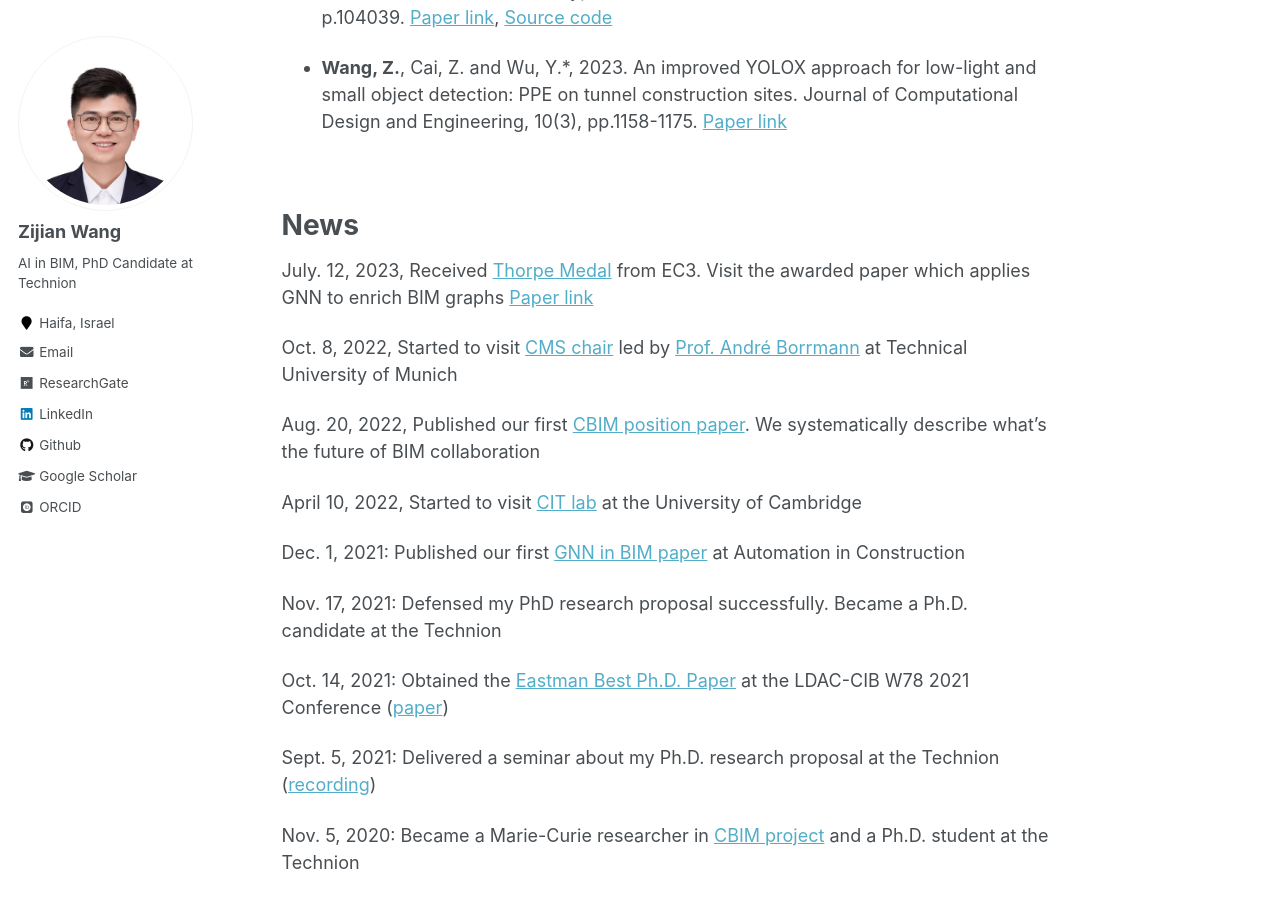
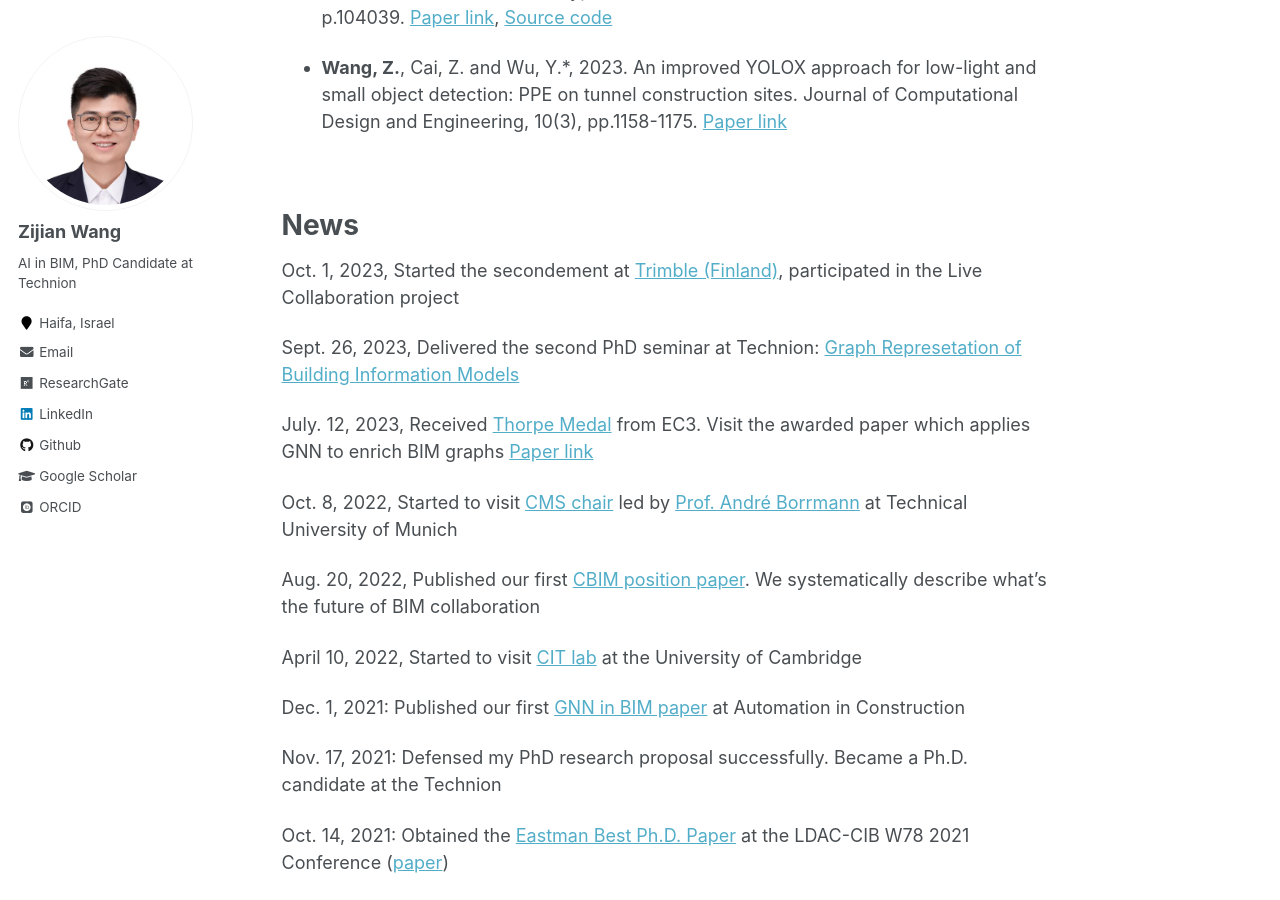
Before and after one commit to ZijianWang-ZW/zijianwang-zw.github.io, a Jekyll site: the page built from _pages/about.md, in a window 1280 px wide and 900 px high, scrolled down 1381 px. Built offline with Jekyll 4.4.1, drawn with Linux system fonts in a browser that asks for light colours; some web fonts are replaced.

Commit message:
fix the journal information & update news

```diff
--- a/_pages/about.md
+++ b/_pages/about.md
@@ -49,6 +49,10 @@ Selected Publications
 
 News
 ======
+Oct. 1, 2023, Started the secondement at [Trimble (Finland)](https://www.trimble.com/en), participated in the Live Collaboration project
+
+Sept. 26, 2023, Delivered the second PhD seminar at Technion: [Graph Represetation of Building Information Models](https://youtu.be/fYasvx-MV-Q?si=nUcM8DH0GNpsMQuP)
+
 July. 12, 2023, Received [Thorpe Medal](https://ec-3.org/awards/thorpe-metal/) from EC3. Visit the awarded paper which applies GNN to enrich BIM graphs [Paper link](https://www.sciencedirect.com/science/article/abs/pii/S0926580521004908)
 
 Oct. 8, 2022, Started to visit [CMS chair](https://www.cee.ed.tum.de/cms/home/) led by [Prof. André Borrmann](https://www.professoren.tum.de/en/borrmann-andre)  at Technical University of Munich
```
Also changed, not shown: _pages/publications.md (+1 -1 lines), 3 other files.
